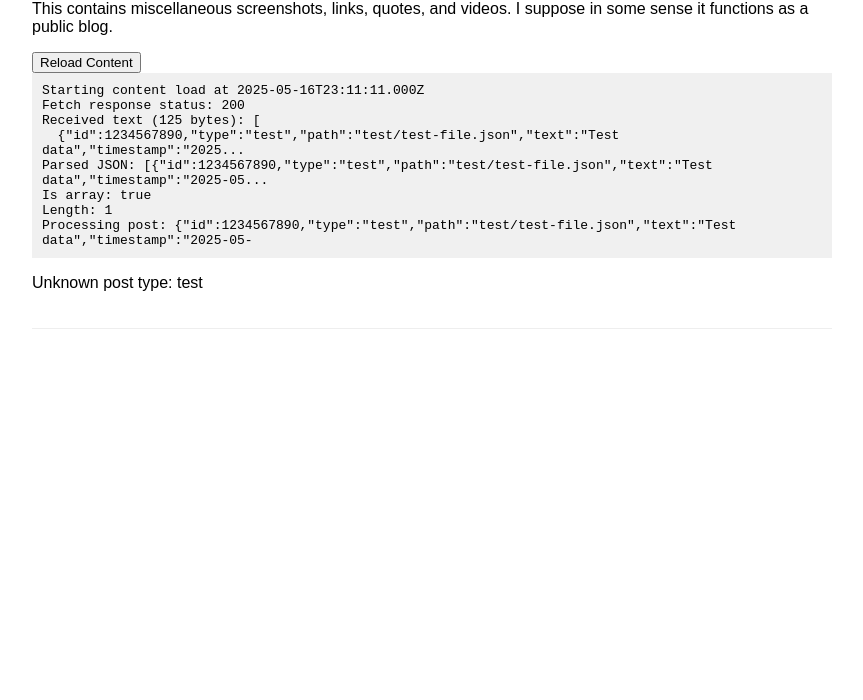
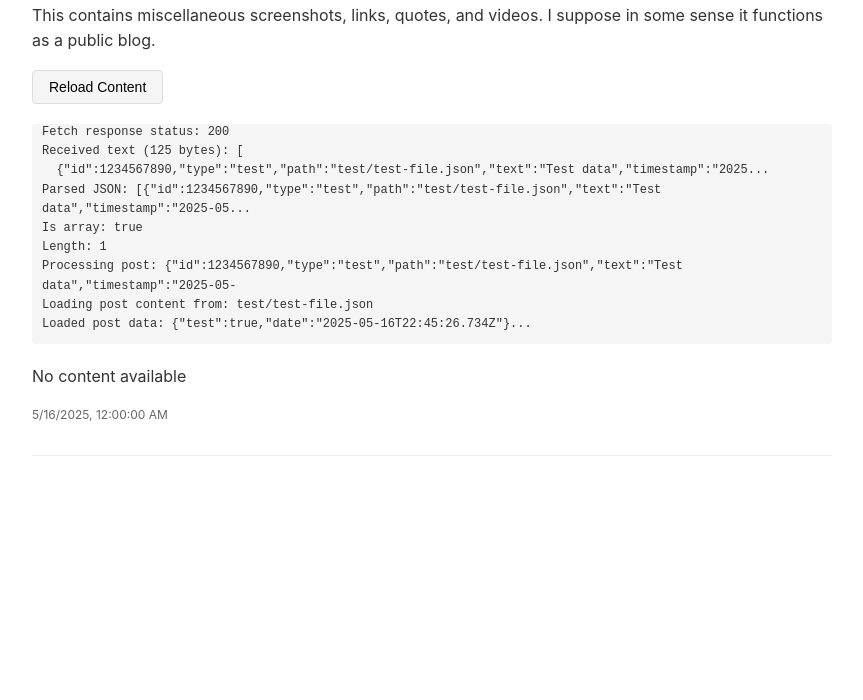
Before and after one commit to helloarjun/arjun.world.github.io, a plain HTML site: page index.html in a window 1280 px wide. Shown: the part 100-800 px from the top of the page, without its empty margins (208-1071 px from the left). Drawn offline with Linux system fonts and the light colour scheme.

Commit message:
Update index.html

```diff
--- a/index.html
+++ b/index.html
@@ -3,10 +3,73 @@
 <head>
   <title>arjun.world</title>
   <meta charset="UTF-8">
+  <meta name="viewport" content="width=device-width, initial-scale=1.0">
   <style>
-    body { font-family: sans-serif; max-width: 800px; margin: 0 auto; padding: 20px; }
-    .error { color: red; background: #fff0f0; padding: 10px; border: 1px solid #ffd0d0; }
-    .debug { background: #f0f0f0; padding: 10px; font-family: monospace; white-space: pre-wrap; }
+    body {
+      font-family: -apple-system, BlinkMacSystemFont, 'Segoe UI', Roboto, Helvetica, Arial, sans-serif;
+      max-width: 800px;
+      margin: 0 auto;
+      padding: 20px;
+      line-height: 1.6;
+      color: #333;
+    }
+    h1 {
+      font-size: 32px;
+      font-weight: 600;
+      margin-bottom: 10px;
+    }
+    p {
+      margin-top: 0;
+      margin-bottom: 16px;
+    }
+    img {
+      max-width: 100%;
+      height: auto;
+      border-radius: 4px;
+      margin-bottom: 16px;
+      display: block;
+    }
+    .post {
+      margin-bottom: 30px;
+      padding-bottom: 30px;
+      border-bottom: 1px solid #eee;
+    }
+    .error {
+      color: #c92a2a;
+      background: #fff5f5;
+      padding: 10px;
+      border: 1px solid #ffc9c9;
+      border-radius: 4px;
+    }
+    .debug {
+      background: #f5f5f5;
+      padding: 10px;
+      font-family: monospace;
+      white-space: pre-wrap;
+      font-size: 12px;
+      margin: 20px 0;
+      border-radius: 4px;
+      max-height: 200px;
+      overflow-y: auto;
+    }
+    button {
+      background: #f5f5f5;
+      border: 1px solid #ddd;
+      padding: 8px 16px;
+      border-radius: 4px;
+      cursor: pointer;
+      font-size: 14px;
+    }
+    button:hover {
+      background: #e5e5e5;
+    }
+    a {
+      color: #0070f3;
+      text-decoration: none;
+    }
+    a:hover {
+      text-decoration: underline;
+    }
   </style>
 </head>
 <body>
@@ -20,7 +83,11 @@
   <script>
     // Show debug info directly on page
     function debug(msg) {
-      document.getElementById('debug').textContent += msg + "\n";
+      const debugEl = document.getElementById('debug');
+      debugEl.textContent += msg + "\n";
+
+      // Auto-scroll to bottom of debug area
+      debugEl.scrollTop = debugEl.scrollHeight;
     }
 
     // Load content with explicit error handling
@@ -62,17 +129,38 @@
           let html = "";
           data.forEach(post => {
             debug("Processing post: " + JSON.stringify(post).substring(0, 100));
-            html += "<div style='margin-bottom: 30px; border-bottom: 1px solid #eee; padding-bottom: 20px;'>";
+            html += `<div class="post">`;
 
+            // Handle different content types
             if (post.type === "image") {
-              html += `<img src="${post.path}" style="max-width: 100%;" onerror="this.onerror=null; this.src=''; this.alt='Image failed to load';">`;
+              // Image post
+              html += `<img src="${post.path}" alt="${post.text || ''}" onerror="this.onerror=null; this.after(document.createTextNode('[Image failed to load]'));">`;
               if (post.text) {
                 html += `<p>${post.text}</p>`;
               }
-            } else if (post.type === "text" || post.type === "link") {
-              html += `<p>${post.text || "No text available"}</p>`;
+            } else if (post.type === "text" || post.type === "link" || post.type === "test") {
+              // Text or link post - fetch the content file
+              if (post.path && post.path.endsWith('.json')) {
+                // Create a placeholder that will be filled when content loads
+                html += `<div id="post-${post.id}" data-path="${post.path}">
+                  <p>${post.text || "Loading content..."}</p>
+                </div>`;
+
+                // We'll load these after rendering the basic page
+                setTimeout(() => loadPostContent(post.path, post.id), 100);
+              } else {
+                // Just show the text if no path to load content from
+                html += `<p>${post.text || "No text available"}</p>`;
+              }
             } else {
-              html += `<p>Unknown post type: ${post.type}</p>`;
+              // Unknown post type
+              html += `<p>${post.text || "Content: " + post.type}</p>`;
+            }
+
+            // Add timestamp if available
+            if (post.timestamp) {
+              const date = new Date(post.timestamp);
+              html += `<div style="color: #666; font-size: 12px;">${date.toLocaleString()}</div>`;
             }
 
             html += "</div>";
@@ -86,6 +174,53 @@
         });
     }
 
+    // Function to load individual post content files
+    function loadPostContent(path, postId) {
+      debug("Loading post content from: " + path);
+
+      fetch(path)
+        .then(response => {
+          if (!response.ok) {
+            throw new Error("HTTP error " + response.status);
+          }
+          return response.json();
+        })
+        .then(postData => {
+          debug("Loaded post data: " + JSON.stringify(postData).substring(0, 100) + "...");
+
+          const postEl = document.getElementById('post-' + postId);
+          if (!postEl) return;
+
+          let html = "";
+
+          // Handle content based on data
+          if (postData.content) {
+            if (postData.containsLinks) {
+              // Replace URLs with clickable links
+              let content = postData.content;
+              const urlRegex = /(https?:\/\/[^\s]+)/g;
+              content = content.replace(urlRegex, url =>
+                `<a href="${url}" target="_blank">${url}</a>`
+              );
+              html = content;
+            } else {
+              html = `<p>${postData.content}</p>`;
+            }
+          } else {
+            html = `<p>${postData.text || "No content available"}</p>`;
+          }
+
+          postEl.innerHTML = html;
+        })
+        .catch(error => {
+          debug("Error loading post content: " + error.message);
+          const postEl = document.getElementById('post-' + postId);
+          if (postEl) {
+            postEl.innerHTML = `<div class="error">Error loading post content: ${error.message}</div>`;
+          }
+        });
+    }
+
     // Load content when page loads
     window.onload = loadContent;
   </script>
```
